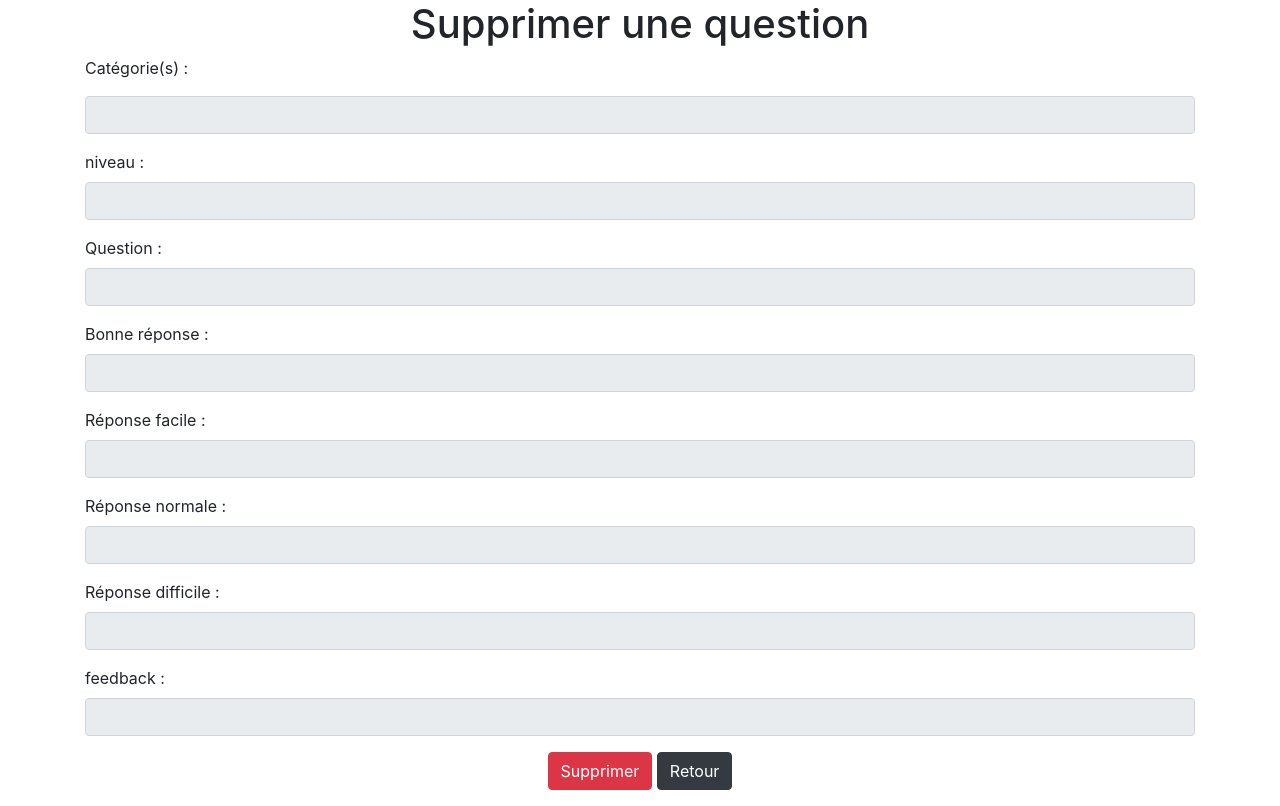
After one commit to Eleriad/MyOnlineQuiz, a PHP site: template app/views/question/delete.php in a window 1280 px wide. The commit adds this page. Run offline with PHP 8.4, Linux system fonts and the light colour scheme; the template is opened without the code that fills it, so the values that code supplies are empty; some libraries are stand-ins or nearby versions.

Commit message:
work on question/delete and index to display datas

```diff
--- /dev/null
+++ b/app/views/question/delete.php
@@ -0,0 +1,51 @@
+<?php
+// Foreach to display categories' datas
+$out = array();
+foreach ($data[1] as $categories) {
+    array_push($out, $categories['name']);
+} ?>
+
+<div class="container">
+    <h1 class="text-center">Supprimer une question</h1>
+
+    <form action="" method="post">
+        <div class="mb-3">
+            <p>Catégorie(s) :</p>
+            <input type="text" class="form-control" name="question" id="question" value="<?= implode(', ', $out) ?>" disabled>
+        </div>
+        <div class="form-group">
+            <label for="selectNiveaux">niveau :</label>
+            <input type="text" class="form-control" name="question" id="question" value="<?= $data[0]->level ?>" disabled>
+        </div>
+        <div class="form-group">
+            <label for="question">Question :</label>
+            <input type="text" class="form-control" name="question" id="question" value="<?= $data[0]->question ?>" disabled>
+        </div>
+        <div class="form-group">
+            <label for="reponse">Bonne réponse :</label>
+            <input type="text" class="form-control" name="reponse" id="reponse" value="<?= $data[0]->reponse ?>" disabled>
+        </div>
+        <div class="form-group">
+            <label for="facile">Réponse facile :</label>
+            <input type="text" class="form-control" name="facile" id="facile" value="<?= $data[0]->facile ?>" disabled>
+        </div>
+        <div class="form-group">
+            <label for="normal">Réponse normale :</label>
+            <input type="text" class="form-control" name="normal" id="normal" value="<?= $data[0]->normal ?>" disabled>
+        </div>
+        <div class="form-group">
+            <label for="difficile">Réponse difficile :</label>
+            <input type="text" class="form-control" name="difficile" id="difficile" value="<?= $data[0]->difficile ?>" disabled>
+        </div>
+        <div class=" form-group">
+            <label for="feedback">feedback :</label>
+            <input type="text" class="form-control" name="feedback" id="feedback" value="<?= $data[0]->feedback ?>" disabled>
+        </div>
+
+        <div class="text-center">
+            <input type="submit" name="deleteQuestion" class="btn btn-danger" value="Supprimer"></input>
+            <a href="/question/index" class="btn btn-dark">Retour</a>
+        </div>
+    </form>
+
+</div>
```
Also changed, not shown: app/controllers/QuestionController.php (+15 -2 lines), app/models/Question.php (+14 -1 lines), app/views/question/index.php (+10 -4 lines), app/views/question/edit.php (added).
